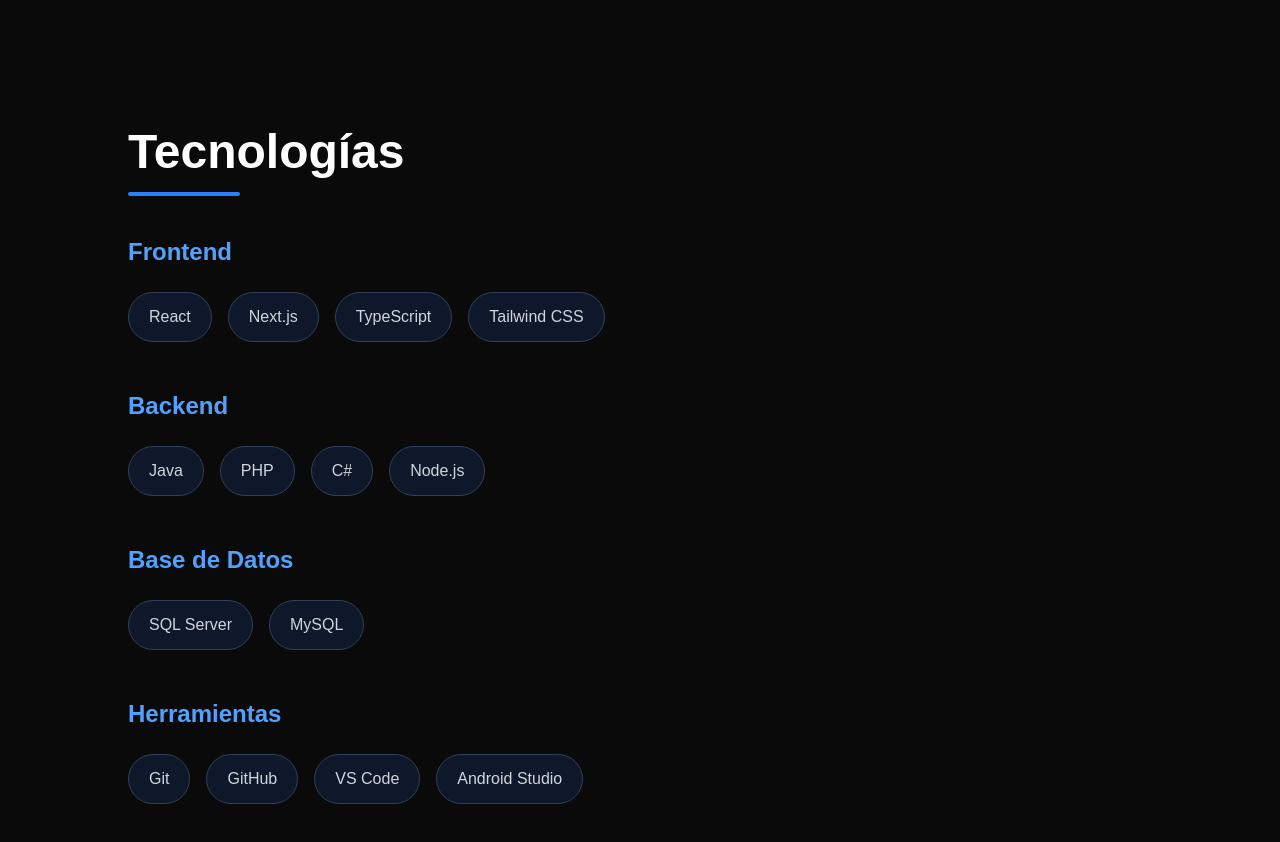
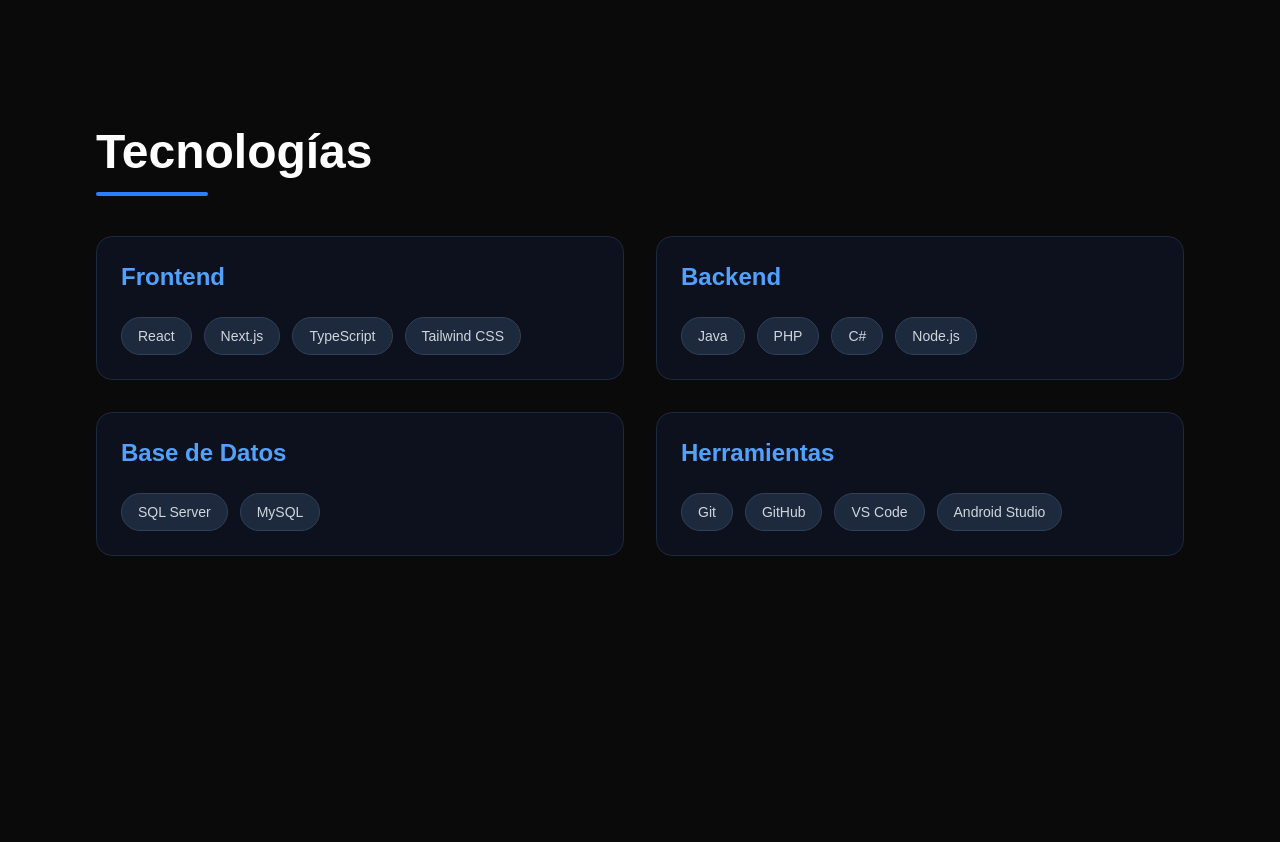
Before and after one commit to RonaldMendozaR/portfolio, a Next.js app: page / in a window 1280 px wide. Shown: the part 1600-2442 px from the top of the page. After the commit the page ends 2400 px from the top, so only its background shows below. Built offline with nearby package versions, Linux system fonts and the light colour scheme.

Commit message:
refactor: create reusable skill category card component

```diff
--- a/components/sections/Skills.tsx
+++ b/components/sections/Skills.tsx
@@ -1,5 +1,6 @@
+import SectionTitle from "@/components/ui/SectionTitle";
+import SkillCategoryCard from "@/components/ui/SkillCategoryCard";
 import { skillCategories } from "@/data/skills";
-import SectionTitle from "@/components/ui/SectionTitle";
 
 export default function Skills() {
     return (
@@ -11,64 +12,25 @@
                 py-32
             "
         >
-            <div className="max-w-5xl mx-auto">
+            <div className="max-w-6xl mx-auto">
 
-                <SectionTitle
-    title="Tecnologías"
-/>
+                <SectionTitle title="Tecnologías" />
 
-                <div className="space-y-12">
+                <div
+                    className="
+                        grid
+                        grid-cols-2
+                        gap-8
+                    "
+                >
 
                     {skillCategories.map((category) => (
 
-                        <div key={category.title}>
-
-                            <h3
-                                className="
-                                    text-2xl
-                                    font-semibold
-                                    text-blue-400
-                                    mb-6
-                                "
-                            >
-                                {category.title}
-                            </h3>
-
-                            <div
-                                className="
-                                    flex
-                                    flex-wrap
-                                    gap-4
-                                "
-                            >
-
-                                {category.skills.map((skill) => (
-
-                                    <span
-                                        key={skill}
-                                        className="
-                                            rounded-full
-                                            border
-                                            border-slate-700
-                                            bg-slate-900
-                                            px-5
-                                            py-3
-                                            text-gray-300
-                                            transition-all
-                                            duration-300
-                                            hover:-translate-y-1
-                                            hover:border-blue-500
-                                            hover:text-blue-400
-                                        "
-                                    >
-                                        {skill}
-                                    </span>
-
-                                ))}
-
-                            </div>
-
-                        </div>
+                        <SkillCategoryCard
+                            key={category.title}
+                            title={category.title}
+                            skills={category.skills}
+                        />
 
                     ))}
 
--- /dev/null
+++ b/components/ui/SkillCategoryCard.tsx
@@ -0,0 +1,65 @@
+type SkillCategoryCardProps = {
+    title: string;
+    skills: string[];
+};
+
+export default function SkillCategoryCard({
+    title,
+    skills,
+}: SkillCategoryCardProps) {
+    return (
+        <div
+            className="
+                rounded-2xl
+                border
+                border-slate-800
+                bg-slate-900/60
+                p-6
+                transition-all
+                duration-300
+                hover:-translate-y-2
+                hover:border-blue-500
+            "
+        >
+            <h3
+                className="
+                    text-2xl
+                    font-semibold
+                    text-blue-400
+                    mb-6
+                "
+            >
+                {title}
+            </h3>
+
+            <div className="flex flex-wrap gap-3">
+
+                {skills.map((skill) => (
+
+                    <span
+                        key={skill}
+                        className="
+                            rounded-full
+                            border
+                            border-slate-700
+                            bg-slate-800
+                            px-4
+                            py-2
+                            text-sm
+                            text-gray-300
+                            transition-all
+                            duration-300
+                            hover:border-blue-500
+                            hover:text-blue-400
+                        "
+                    >
+                        {skill}
+                    </span>
+
+                ))}
+
+            </div>
+
+        </div>
+    );
+}
```
